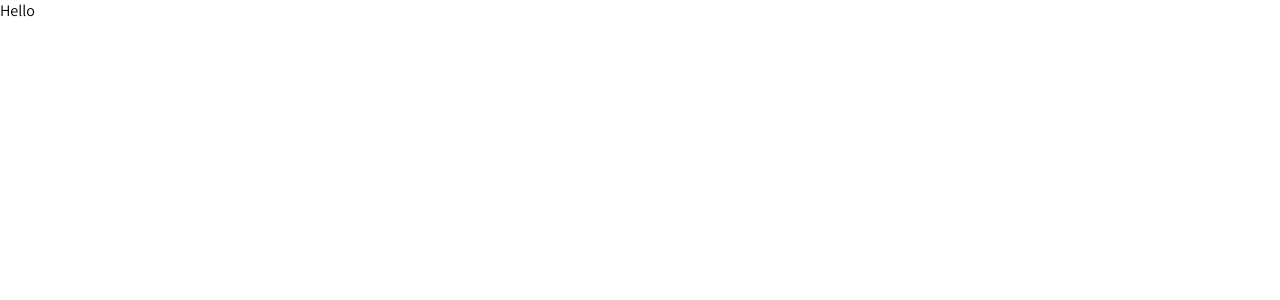
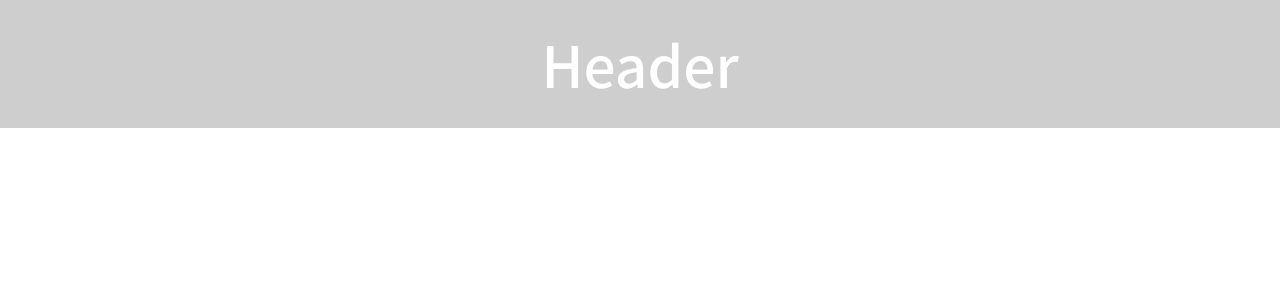
Before and after one commit to vasily88/porfolio, a React (Create React App) app: page / in a window 1280 px wide. Shown: the top 300 px of the page. Built offline with nearby package versions, Linux system fonts and the light colour scheme.

Commit message:
begin header footer

```diff
--- a/src/App.js
+++ b/src/App.js
@@ -1,9 +1,14 @@
 import React from 'react';
 import './resources/style.css';
+
+import Header from './components/header/header';
+
 const App = () => {
     return(
         <div className='App'>
-            Hello
+
+            <Header />
+
         </div>
     );
 }
--- /dev/null
+++ b/src/components/header/header.js
@@ -0,0 +1,12 @@
+import React from 'react';
+import './style.css';
+
+const Header = () => {
+    return(
+        <div className='header'>
+            Header
+        </div>
+    );
+}
+
+export default Header;
--- /dev/null
+++ b/src/components/header/style.css
@@ -0,0 +1,11 @@
+.header{
+    width: 100%;
+    height: 10vw;
+    color: #fff;
+    background-color: #cecece;
+    display: flex;
+    align-items: center;
+    justify-content: center;
+    font-size: 5vw;
+    font-weight: 600;
+}
```
Also changed, not shown: src/components/footer/footer.js (added), src/components/footer/style.css (added).
